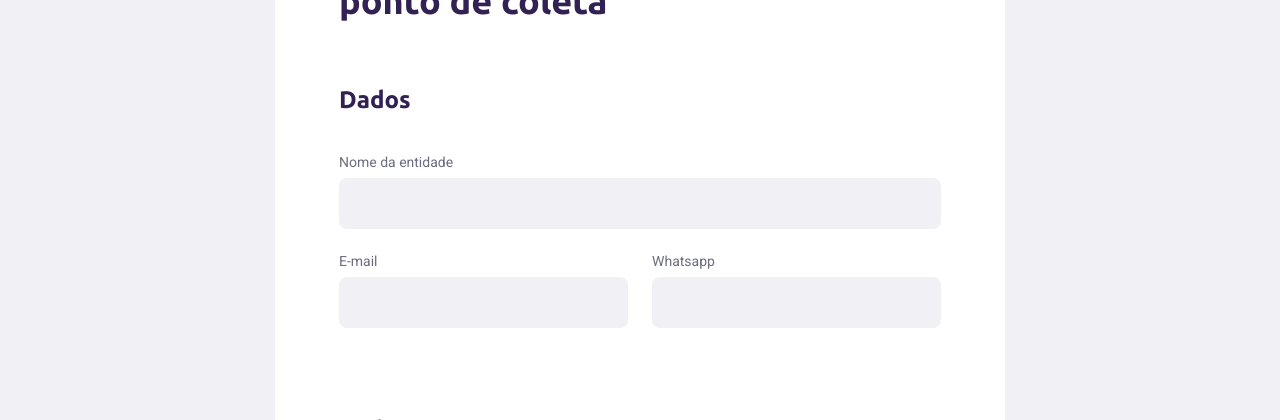
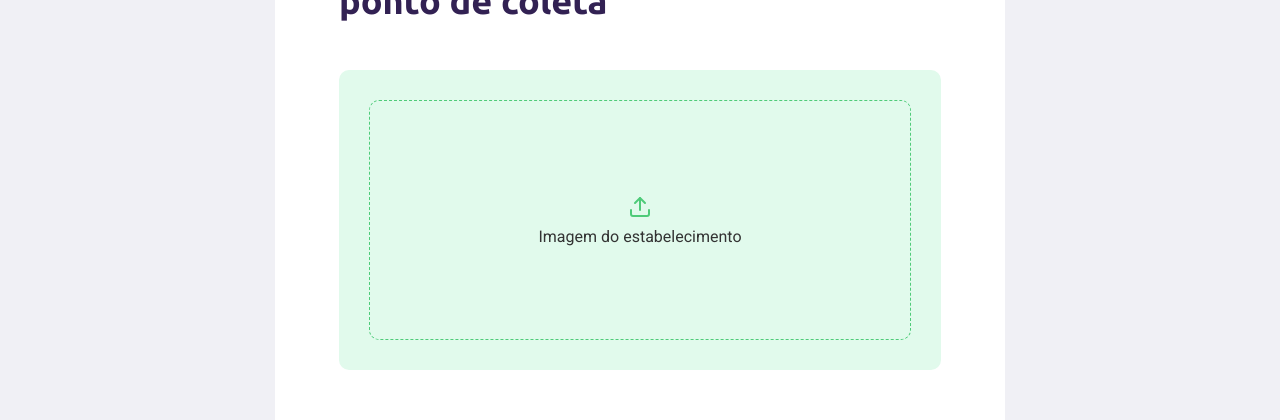
Before and after one commit to guibbers/ecoleta, a React (Create React App) app: page /create-point in a window 1280 px wide. Shown: the part 298-718 px from the top of the page. Built offline with nearby package versions, Linux system fonts and the light colour scheme; no server answers.

Commit message:
add dropzone image to point creation

```diff
--- a/package.json
+++ b/package.json
@@ -15,6 +15,7 @@
     "leaflet": "^1.9.4",
     "react": "^19.0.0",
     "react-dom": "^19.0.0",
+    "react-dropzone": "^14.3.8",
     "react-icons": "5.4.0",
     "react-leaflet": "^5.0.0",
     "react-router-dom": "^7.2.0",
--- /dev/null
+++ b/src/components/Dropzone/index.tsx
@@ -0,0 +1,38 @@
+import React, { useCallback, useState } from 'react'
+import { useDropzone } from 'react-dropzone'
+import { FiUpload } from 'react-icons/fi'
+
+import './styles.css'
+
+function Dropzone() {
+  const [selectedFileUrl, setSelectedFileurl] = useState('')
+
+  const onDrop = useCallback((acceptedFiles: File[]) => {
+    const file = acceptedFiles[0];
+    const fileUrl = URL.createObjectURL(file)
+    setSelectedFileurl(fileUrl);
+
+  }, [])
+  const {getRootProps, getInputProps } = useDropzone({
+    onDrop,
+    accept: {'image/*': []}
+  })
+
+  return (
+    <div className='dropzone' {...getRootProps()}>
+      <input {...getInputProps()} accept='image/*' />
+
+      { selectedFileUrl
+          ? <img src={selectedFileUrl} alt="Point Thumbnail"/>
+          : (
+            <p>
+            <FiUpload />
+            Imagem do estabelecimento
+          </p>
+          )
+      }
+
+    </div>
+  )
+}
+export default Dropzone;
--- /dev/null
+++ b/src/components/Dropzone/styles.css
@@ -0,0 +1,37 @@
+.dropzone {
+  height: 300px;
+  background: #E1FAEC;
+  border-radius: 10px;
+
+  display: flex;
+  justify-content: center;
+  align-items: center;
+  margin-top: 48px;
+  outline: 0;
+}
+
+.dropzone img {
+  width: 100%;
+  height: 100%;
+  object-fit: cover;
+}
+
+.dropzone p {
+  width: calc(100% - 60px);
+  height: calc(100% - 60px);
+  border-radius: 10px;
+  border: 1px dashed #4ECB79;
+
+  display: flex;
+  flex-direction: column;
+  justify-content: center;
+  align-items: center;
+  color: #333;
+}
+
+.dropzone p svg {
+  color: #4ECB79;
+  width: 24px;
+  height: 24px;
+  margin-bottom: 8px;
+}
--- a/src/pages/CreatePoint/index.tsx
+++ b/src/pages/CreatePoint/index.tsx
@@ -9,9 +9,9 @@
 import { MapContainer, TileLayer, Marker, useMapEvent } from "react-leaflet";
 import axios from "axios";
 import api from "../../services/api";
-
 import "./styles.css";
 import logo from "../../assets/logo.svg";
+import Dropzone from "../../components/Dropzone";
 
 interface Item {
 	id: number;
@@ -169,6 +169,8 @@
 					Cadastro do <br /> ponto de coleta
 				</h1>
 
+				<Dropzone />
+
 				<fieldset>
 					<legend>
 						<h2>Dados</h2>
@@ -268,6 +270,7 @@
 							<li
 								key={item.id}
 								onClick={() => handleSelectItem(item.id)}
+								onKeyPress={()=> {}}
 								className={selectedItems?.includes(item.id) ? "selected" : ""}
 							>
 								<img src={item.image_url} alt={item.title} />
```
Also changed, not shown: 1 other file (tests, documents, lock files or other folders).
